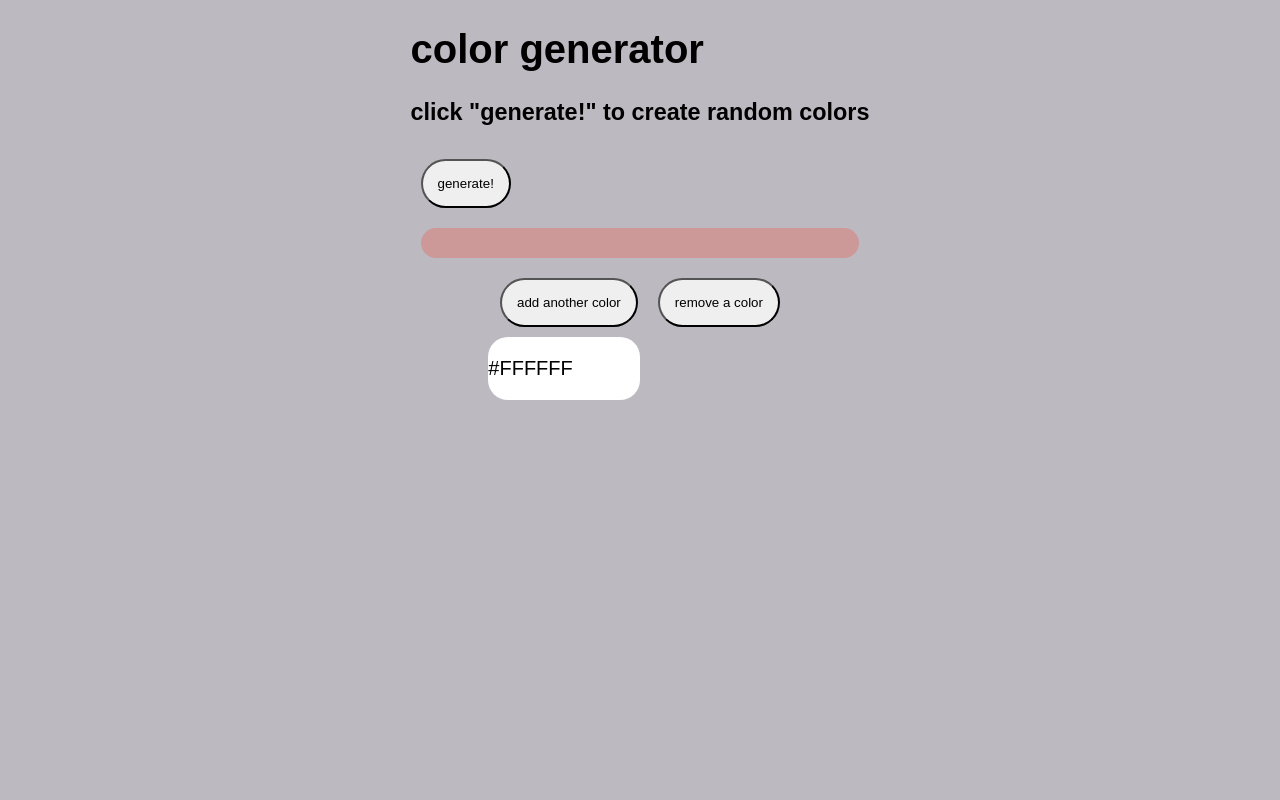
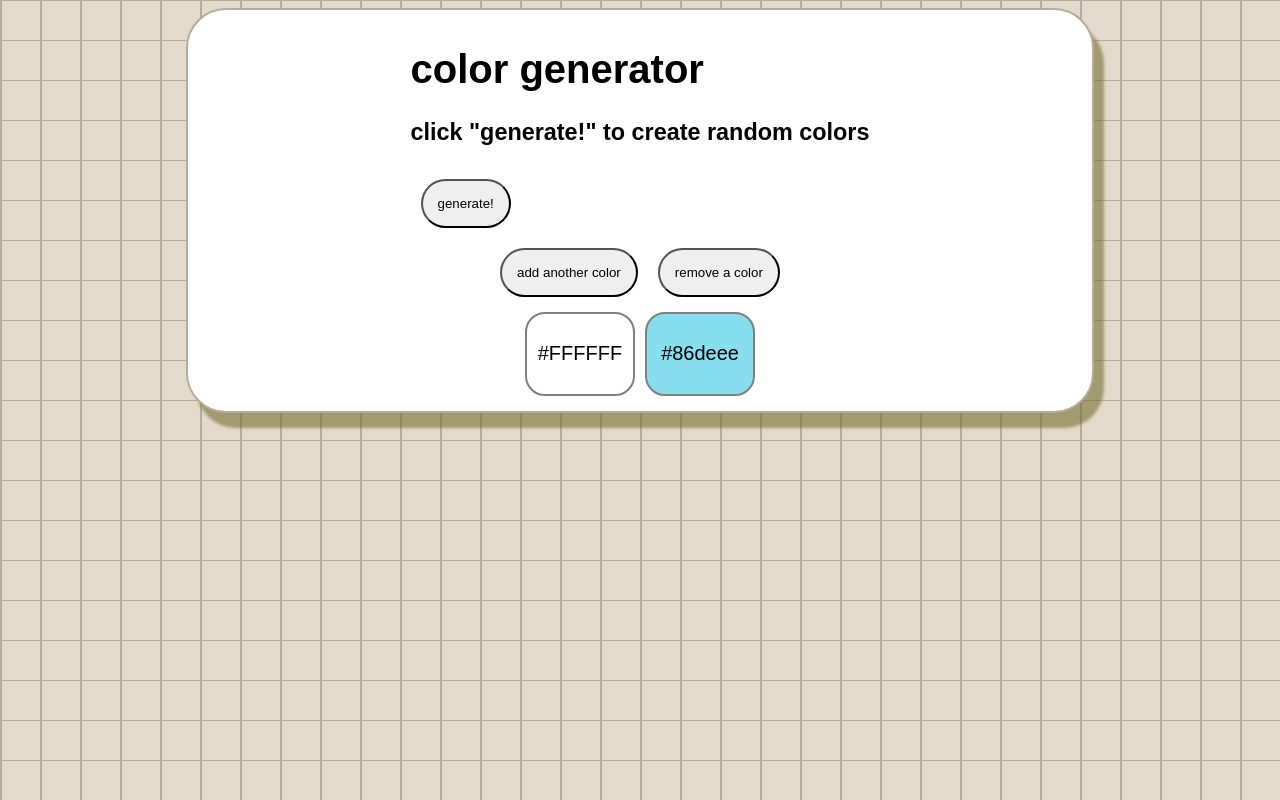
Before and after one commit to pepper-0/color-generator, a plain HTML site: page index.html in a window 1280 px wide. Both pictures are taken after a click on the button "add another color". Drawn offline with Linux system fonts and the light colour scheme.

Commit message:
finished logic (color generation/randomization

```diff
--- a/index.html
+++ b/index.html
@@ -7,11 +7,12 @@
     <link rel="stylesheet" href="style.css">
     </head>
 <body>
+    <main>
         <div id = "title-container">
             <h1>color generator</h1>
             <h3>click "generate!" to create random colors</h3>
             <button id = "generate-button" onClick = "generateColorPalette()">generate!</button>
-        <div id = "alert-message"></div>
+            <div id = "alert-message">color display limit reached!</div>
         </div>
         <div id = "button-container">
             <button id = "add-display" onClick = "addColorDisplay()">add another color</button>
@@ -19,11 +20,12 @@
         </div>
 
         <div id = "color-displays-container">
-        <div id = "color-box-1" class = "color-box">
-            <p class = "color-code">#FFFFFF</p>
+            <div id = "color-box-1" class = "color-box">#FFFFFF
             </div>
 
         </div>
+    </main>
+
 </body>
     <script src="script.js"></script>
 </html>
--- a/script.js
+++ b/script.js
@@ -1,6 +1,6 @@
 
 MAX_COLOR_DISPLAYS = 5;
-displays = {};
+displays = {}; // array of colors
 currentDisplayCount = 1;
 
 var colorDisplays = document.getElementById('color-displays-container');
@@ -16,15 +16,16 @@ function addColorDisplay() {
         // style
         newDisplay.id = displayId;
         newDisplay.className = 'color-box';
-        newDisplay.style.backgroundColor = getRandomColor();
+        var randomColor = getRandomColor();
+        newDisplay.style.backgroundColor = randomColor;
+        newDisplay.innerHTML = randomColor;
 
         // add
-        var colorCode = document.createElement('p');
-        colorCode.className = 'color-code';
         colorDisplays.appendChild(newDisplay);
-        displays[displayId] = newDisplay;
+        displays[displayId] = newDisplay.style.backgroundColor;
+        toggleAlert(false);
     } else {
-        alertMessage.innerHTML = "color display limit reached!";
+        toggleAlert(true);
     }
 }
 
@@ -36,13 +37,34 @@ function removeColorDisplay() {
         colorDisplays.removeChild(displayToRemove);
         delete displays[currentDisplayCount]
         currentDisplayCount -= 1;
+        toggleAlert(false);
     }
 
 }
-
 function generateColorPalette() {
+    // update array
+    for (var i = 0; i < currentDisplayCount; i++) {
+        var newColor = getRandomColor();
+        console.log(newColor)
+        displays[i] = newColor;
+    }
+    // update visual display
+    colorBoxes = document.getElementsByClassName('color-box');
+    for (var j = 0; j < colorBoxes.length; j++) {
+        colorBoxes[j].style.backgroundColor = displays[j];
+        colorBoxes[j].innerHTML = displays[j];
+    }
+    toggleAlert(false);
 }
 
 function getRandomColor() {
     return '#' + Math.floor(Math.random()*16777215).toString(16);
 }
+
+function toggleAlert(show) {
+    if (show) {
+        alertMessage.style.display = "block";
+    } else {
+        alertMessage.style.display = "none";
+    }
+}
--- a/style.css
+++ b/style.css
@@ -5,7 +5,24 @@ html {
 }
 
 body {
-    background-color: rgb(189, 185, 193);
+    background-color: #e3dacb;
+    background-size: 40px 40px;
+    background-image:
+        linear-gradient(to right, #b7ac9c 2px, transparent 1px),
+        linear-gradient(to bottom, #b7ac9c 1px, transparent 1px);
+}
+
+main {
+    width: 70%;
+    height: 70%;
+    margin: auto;
+    background-color: white;
+    padding: 10px;
+    border-radius: 40px;
+    border-color: #b7ac9c;
+    border-width: 2px;
+    border-style: solid;
+    box-shadow: 10px 15px 3px #7068288e;
 }
 
 #title-container {
@@ -15,10 +32,12 @@ body {
 }
 
 #alert-message {
-    margin: 10px;
+    /*display: none;*/
+    width: fit-content;
+    margin: auto;
     border-radius: 30px;
     padding: 15px;
-    background-color: rgb(205, 152, 152);
+    background-color: #8a43437f;
 }
 
 #button-container {
@@ -31,6 +50,7 @@ body {
 
 #color-displays-container {
     display: flex;
+    flex-wrap: wrap;
     justify-content: center;
     width: 80%;
     height: 20%;
@@ -40,8 +60,15 @@ body {
 #color-displays-container div {
     min-width: 100px;
     width: 15%;
-    height: 90%;
+    min-height: 80px;
+    display: flex;
+    justify-content: center;
+    align-items: center;
+    margin: 5px;
+    border-width: 2px;
+    border-style: solid;
     border-radius: 20px;
+    border-color: gray;
     background-color: white;
 }
 
```
Lines whose indentation alone changed are shown as unchanged.
